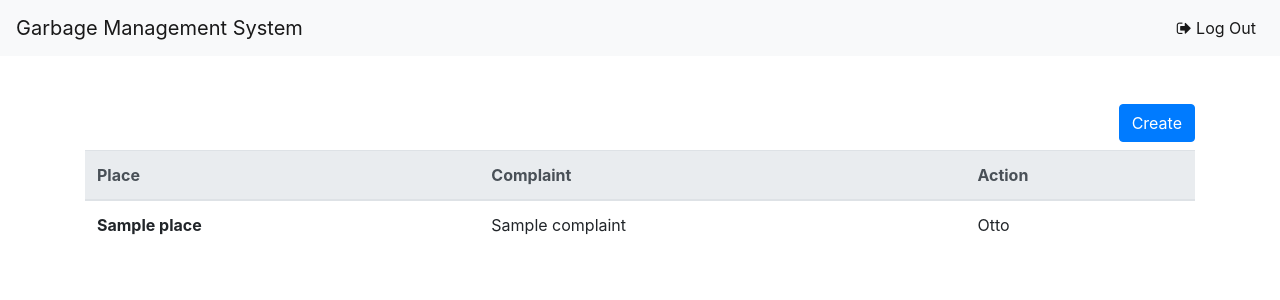
After one commit to JcYasantha/Garbage-Management-System, a CodeIgniter 4 app: template app/Views/complaint/view.php in a window 1280 px wide. The commit adds this page. Shown: the top 300 px of the page. Run offline with PHP 8.4 and a stand-in for CodeIgniter, Linux system fonts and the light colour scheme; the template is opened without the code that fills it: most values are stand-ins (such as "Sample title", 1, 10 or a date in 2020); data that the repository does not hold is empty; some libraries are stand-ins or nearby versions.

Commit message:
Complaints view added

```diff
--- a/app/Config/Routes.php
+++ b/app/Config/Routes.php
@@ -79,6 +79,7 @@ $routes->get('bin/create','Bin::create');
 $routes->post('bin','Bin::store');
 
 //routes for complaints
+$routes->get('complaint/view','Complaint::index');
 $routes->get('complaint/create','Complaint::create');
 $routes->post('complaint','Complaint::store');
 /**
--- a/app/Views/complaint/create.php
+++ b/app/Views/complaint/create.php
@@ -3,6 +3,7 @@
     <div class="card my-5">
         <div class="card-header">
             Add a Complaint
+            <a type="button" href="<?php echo base_url(); ?>/complaint/view" class="btn btn-primary btn-sm mb-2 float-right">View All</a>
         </div>
         <div class="card-body">
             <form action="<?php echo base_url(); ?>/complaint/store" method="post">
--- /dev/null
+++ b/app/Views/complaint/view.php
@@ -0,0 +1,23 @@
+<?= $this->include('partials/navbar') ?>
+<div class="container my-5">
+    <a type="button" href="<?php echo base_url(); ?>/complaint/create" class="btn btn-primary mb-2 float-right">Create</a>
+    <table class="table">
+        <thead class="thead-light">
+            <tr>
+                <th scope="col">Place</th>
+                <th scope="col">Complaint</th>
+                <th scope="col">Action</th>
+            </tr>
+        </thead>
+        <tbody>
+        <?php foreach ($complaints as $complaint) : ?>
+            <tr>
+                <th><?= $complaint['place'] ?></th>
+                <td><?= $complaint['complaint'] ?></td>
+                <td>Otto</td>
+            </tr>
+        <?php endforeach ?>
+        </tbody>
+    </table>
+</div>
+<?= $this->include('partials/footer') ?>
```
Also changed, not shown: app/Controllers/Complaint.php (+10 -3 lines).
